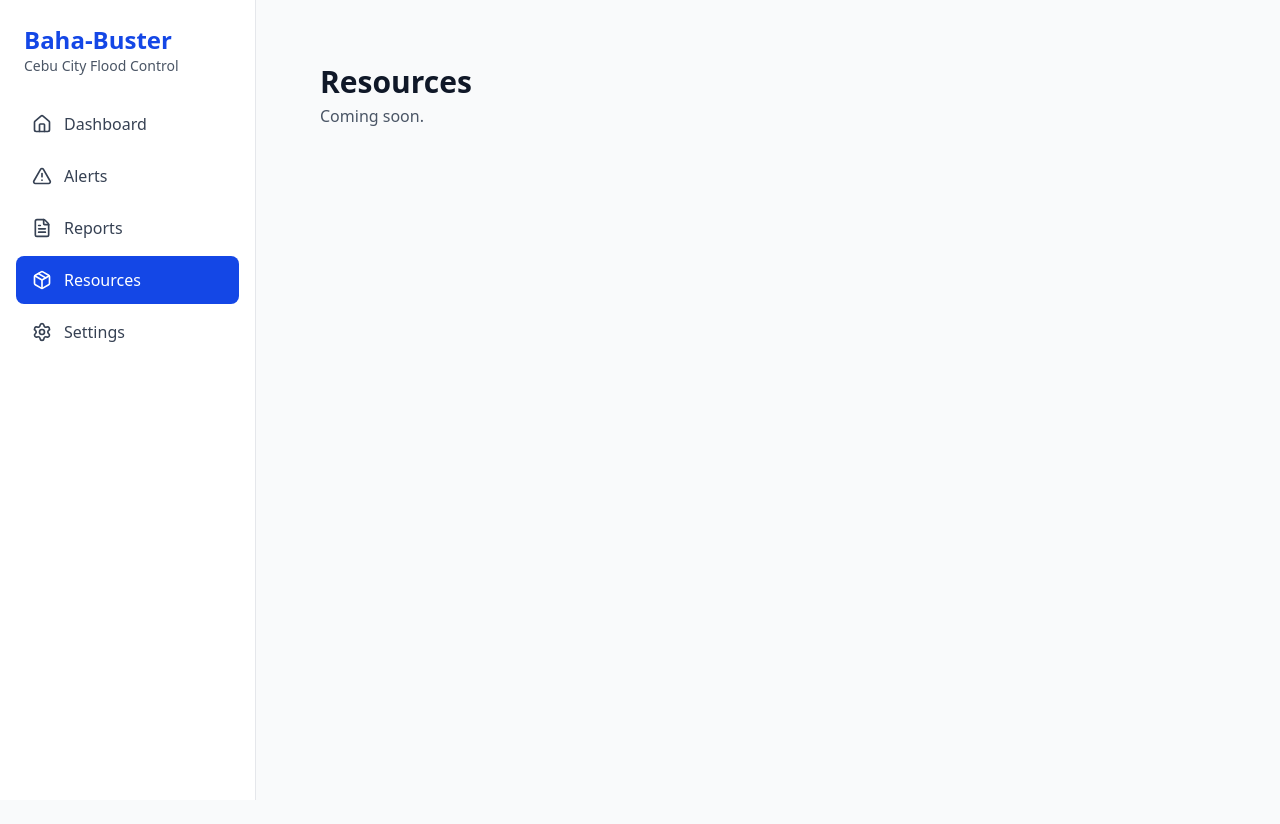
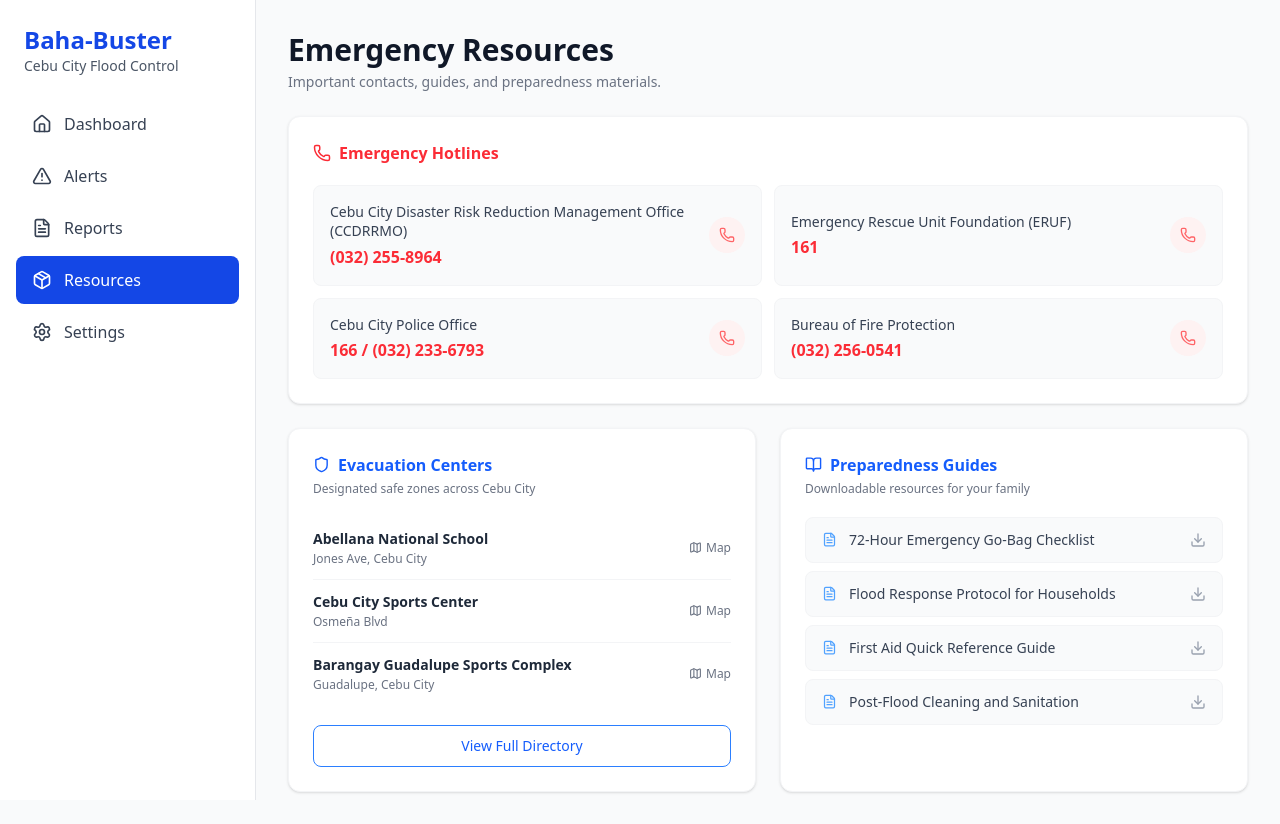
Before and after one commit to iamrayd/Baha-buster, a Next.js app: page /resources in a window 1280 px wide. Before the commit the page ends 800 px from the top, so only its background shows below. Built offline with nearby package versions, Linux system fonts and the light colour scheme.

Commit message:
added resources page and fixed padding for dashboard and alerts page

```diff
--- a/src/app/(main)/alerts/page.tsx
+++ b/src/app/(main)/alerts/page.tsx
@@ -56,7 +56,7 @@ export default function AlertsPage() {
   );
 
   return (
-    <div className="max-w-4xl">
+    <div className="space-y-6">
       {/* Header */}
       <div className="mb-6 flex flex-col sm:flex-row sm:items-center justify-between gap-4">
         <div>
--- a/src/app/(main)/dashboard/page.tsx
+++ b/src/app/(main)/dashboard/page.tsx
@@ -80,7 +80,7 @@ export default function DashboardPage() {
   return (
     <div className="flex">
       <main className="flex-1 min-h-screen bg-gray-50">
-        <div className="p-8">
+        <div className="">
           <div className="mb-8 flex flex-col sm:flex-row sm:items-start justify-between gap-4">
             <div>
               <h1 className="text-3xl font-bold text-gray-900">Dashboard</h1>
--- a/src/app/(main)/resources/page.tsx
+++ b/src/app/(main)/resources/page.tsx
@@ -1,8 +1,130 @@
+import { Phone, Shield, BookOpen, FileText, Download, Map } from "lucide-react";
+
+const HOTLINES = [
+  {
+    name: "Cebu City Disaster Risk Reduction Management Office (CCDRRMO)",
+    number: "(032) 255-8964",
+  },
+  {
+    name: "Emergency Rescue Unit Foundation (ERUF)",
+    number: "161",
+  },
+  {
+    name: "Cebu City Police Office",
+    number: "166 / (032) 233-6793",
+  },
+  {
+    name: "Bureau of Fire Protection",
+    number: "(032) 256-0541",
+  },
+];
+
+const EVACUATION_CENTERS = [
+  { name: "Abellana National School", address: "Jones Ave, Cebu City" },
+  { name: "Cebu City Sports Center", address: "Osmeña Blvd" },
+  { name: "Barangay Guadalupe Sports Complex", address: "Guadalupe, Cebu City" },
+];
+
+const GUIDES = [
+  "72-Hour Emergency Go-Bag Checklist",
+  "Flood Response Protocol for Households",
+  "First Aid Quick Reference Guide",
+  "Post-Flood Cleaning and Sanitation",
+];
+
 export default function ResourcesPage() {
   return (
-    <div className="p-8">
-      <h1 className="text-3xl font-bold text-gray-900">Resources</h1>
-      <p className="text-gray-600 mt-1">Coming soon.</p>
+    <div className="space-y-6">
+      {/* Header */}
+      <div>
+        <h1 className="text-3xl font-bold text-gray-900">Emergency Resources</h1>
+        <p className="text-gray-500 mt-1 text-sm">
+          Important contacts, guides, and preparedness materials.
+        </p>
+      </div>
+
+      {/* Emergency Hotlines */}
+      <div className="bg-white rounded-xl border border-gray-100 shadow-sm p-6">
+        <div className="flex items-center gap-2 mb-5">
+          <Phone size={18} className="text-red-500" />
+          <h2 className="text-base font-semibold text-red-500">Emergency Hotlines</h2>
+        </div>
+        <div className="grid grid-cols-1 sm:grid-cols-2 gap-3">
+          {HOTLINES.map((hotline) => (
+            <div
+              key={hotline.name}
+              className="flex items-center justify-between bg-gray-50 rounded-lg border border-gray-100 px-4 py-4"
+            >
+              <div>
+                <p className="text-sm text-gray-700 font-medium leading-snug">{hotline.name}</p>
+                <p className="text-red-500 font-bold mt-1">{hotline.number}</p>
+              </div>
+              <div className="ml-4 shrink-0 w-9 h-9 rounded-full bg-red-50 flex items-center justify-center">
+                <Phone size={16} className="text-red-400" />
+              </div>
+            </div>
+          ))}
+        </div>
+      </div>
+
+      {/* Evacuation Centers + Preparedness Guides */}
+      <div className="grid grid-cols-1 md:grid-cols-2 gap-6">
+
+        {/* Evacuation Centers */}
+        <div className="bg-white rounded-xl border border-gray-100 shadow-sm p-6 flex flex-col">
+          <div className="flex items-center gap-2 mb-1">
+            <Shield size={17} className="text-blue-600" />
+            <h2 className="text-base font-semibold text-blue-600">Evacuation Centers</h2>
+          </div>
+          <p className="text-xs text-gray-500 mb-5">Designated safe zones across Cebu City</p>
+
+          <div className="flex-1 divide-y divide-gray-100">
+            {EVACUATION_CENTERS.map((center) => (
+              <div key={center.name} className="flex items-center justify-between py-3">
+                <div>
+                  <p className="text-sm font-semibold text-gray-800">{center.name}</p>
+                  <p className="text-xs text-gray-500 mt-0.5">{center.address}</p>
+                </div>
+                <button className="text-xs text-gray-500 font-medium flex items-center gap-1 hover:text-blue-600 transition-colors shrink-0 ml-4">
+                  <Map size={13} />
+                  Map
+                </button>
+              </div>
+            ))}
+          </div>
+
+          <button className="mt-5 w-full border border-blue-500 text-blue-600 text-sm font-medium rounded-lg py-2.5 hover:bg-blue-50 transition-colors">
+            View Full Directory
+          </button>
+        </div>
+
+        {/* Preparedness Guides */}
+        <div className="bg-white rounded-xl border border-gray-100 shadow-sm p-6">
+          <div className="flex items-center gap-2 mb-1">
+            <BookOpen size={17} className="text-blue-600" />
+            <h2 className="text-base font-semibold text-blue-600">Preparedness Guides</h2>
+          </div>
+          <p className="text-xs text-gray-500 mb-5">Downloadable resources for your family</p>
+
+          <div className="space-y-2">
+            {GUIDES.map((guide) => (
+              <div
+                key={guide}
+                className="flex items-center justify-between bg-gray-50 rounded-lg border border-gray-100 px-4 py-3"
+              >
+                <div className="flex items-center gap-3">
+                  <FileText size={15} className="text-blue-400 shrink-0" />
+                  <span className="text-sm text-gray-700">{guide}</span>
+                </div>
+                <button className="ml-3 shrink-0 text-gray-400 hover:text-blue-600 transition-colors">
+                  <Download size={16} />
+                </button>
+              </div>
+            ))}
+          </div>
+        </div>
+
+      </div>
     </div>
   );
 }
```
